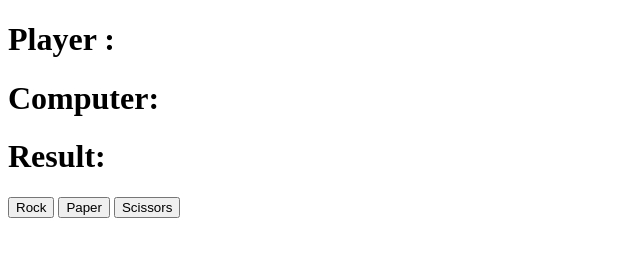
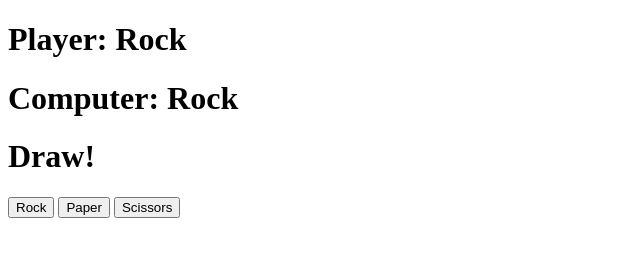
Before and after one commit to dtoomey156/rock-scissor-paper, a plain HTML site: page index.html in a window 1280 px wide. Both pictures are taken after a click on the button "Rock". Shown: the whole page, without its empty margins (0-640 px from the left). Drawn offline with Linux system fonts and the light colour scheme.

Commit message:
Implement game JS logic
Add event listener to each of choice buttons to store choice to player variable. Add random number function to computer turn and assign one rock, paper, scissor. Add check winner function using ternary conditional to check outcome of match.

```diff
--- a/index.html
+++ b/index.html
@@ -5,10 +5,11 @@
     <meta http-equiv="X-UA-Compatible" content="IE=edge">
     <meta name="viewport" content="width=device-width, initial-scale=1.0">
     <title>Document</title>
+    <script src="index.js" defer></script>
 </head>
 <body>
     <div id="game-div">
-        <h1 class="game-text" id="player-text">Player :</h1>
+        <h1 class="game-text" id="player-text">Player: </h1>
         <h1 class="game-text" id="computer-text">Computer: </h1>
         <h1 class="game-text" id="result-text">Result: </h1>
         <button class="choice-button">Rock</button>
--- a/index.js
+++ b/index.js
@@ -1,7 +1,43 @@
 const playerText = document.querySelector("#player-text");
 const computerText = document.querySelector("#computer-text");
 const resultText = document.querySelector("#result-text");
-const choiceBtns = document.querySelector(".choice-button");
+const choiceBtns = document.querySelectorAll(".choice-button");
 let player;
 let computer;
 let result;
+
+choiceBtns.forEach(button => button.addEventListener("click", () => {
+    player = button.textContent;
+    computerTurn();
+    playerText.textContent = `Player: ${player}`;
+    computerText.textContent = `Computer: ${computer}`;
+    resultText.textContent = checkWinner();
+} ));
+
+function computerTurn() {
+    const randNum = Math.floor(Math.random() * 3 ) + 1;
+
+    switch(randNum) {
+        case 1:
+            computer = "Rock";
+            break;
+        case 2:
+            computer = "Paper";
+            break;
+        case 3:
+            computer = "Scissors";
+            break;
+    }
+}
+
+function checkWinner() {
+    if(player == computer) {
+        return "Draw!";
+    } else if (computer == "Rock") {
+        return (player == "Paper") ? "You win!" : "You Lose!"
+    } else if (computer == "Paper") {
+        return (player == "Scissors") ? "You win!" : "You Lose!"
+    } else if (computer == "Scissors") {
+        return (player == "Rock") ? "You Win!" : "You Lose!"
+    }
+}
```
